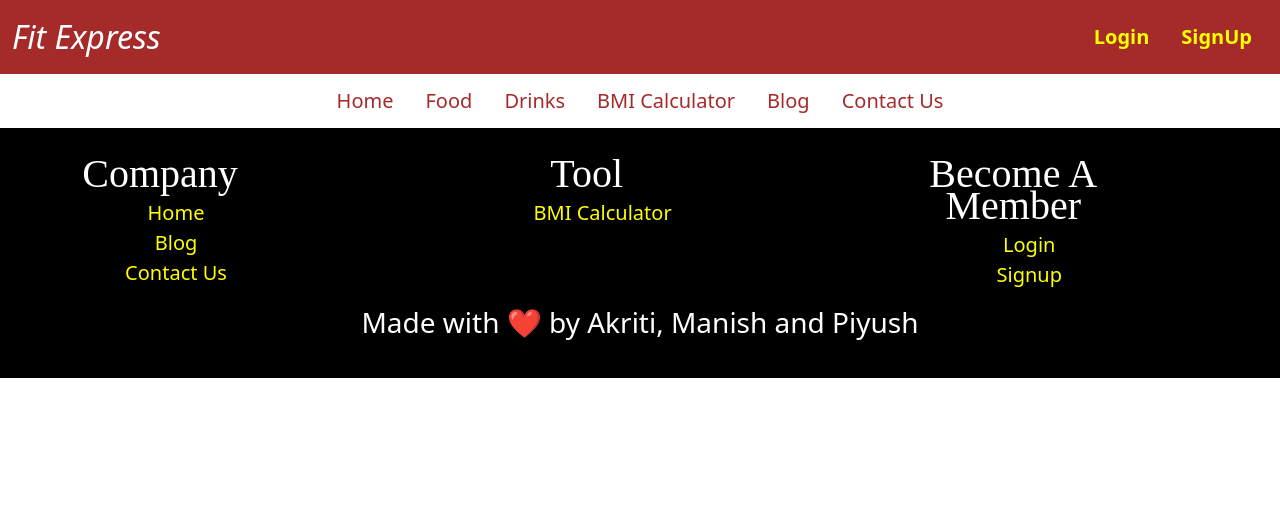
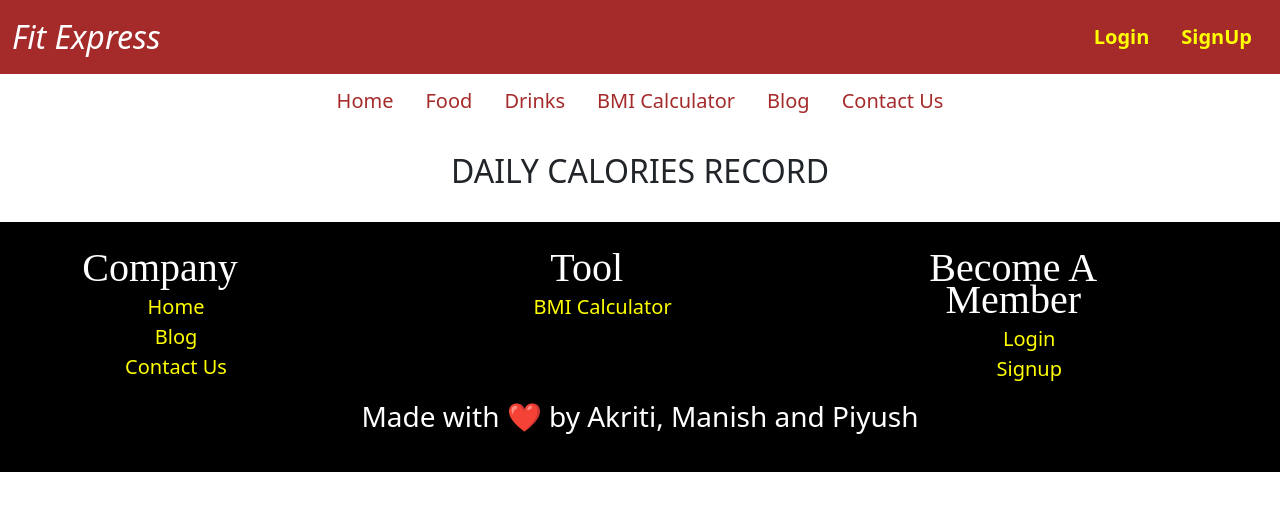
Before and after one commit to Akriti1811/Calorie_Heist_, a React (Create React App) app: page /dailyintake in a window 1280 px wide. Shown: the top 510 px of the page. Built offline with nearby package versions, Linux system fonts and the light colour scheme; no server answers.

Commit message:
Daily intake page added

```diff
--- a/src/App.js
+++ b/src/App.js
@@ -8,13 +8,14 @@ import Drinks from "./Components/Drinks";
 import Profile from "./Components/Profile";
 import Home from "./Components/Home";
 import BMIcal from "./Components/BMIcal";
+import Footer from "./Components/Footer";
+import DailyIntake from "./Components/DailyIntake";
 import './App.css';
 import 'react-toastify/dist/ReactToastify.css'
 import {ToastContainer } from 'react-toastify'
 import RegisteComplete from "./Components/RegisterComplete";
 import {auth} from './firebase';
 import {useDispatch} from 'react-redux';
-import Footer from "./Components/Footer";
 
 
 function App() {
@@ -92,6 +93,12 @@ function App() {
         </div>
         </Route>
 
+        <Route exact path = "/dailyintake">
+        <div className="login">
+          <DailyIntake/>
+        </div>
+        </Route>
+
         <Route exact path = "/register/complete">
           <RegisteComplete />
         </Route>
--- /dev/null
+++ b/src/Components/DailyIntake.js
@@ -0,0 +1,9 @@
+import React from 'react'
+
+export default function DailyIntake() {
+    return (
+        <div>
+            <h2 className="py-4 text-center">DAILY CALORIES RECORD</h2>
+        </div>
+    )
+}
--- a/src/Components/Navbar.js
+++ b/src/Components/Navbar.js
@@ -49,6 +49,9 @@ export default function Navbar() {
                     <Link to='/profile'>
                         <li className="dropdown-item">My Profile</li>
                     </Link>
+                    <Link to='/dailyintake'>
+                        <li className="dropdown-item">Calories Record</li>
+                    </Link>
                         <li className="dropdown-item" onClick={logOutHandler}>LogOut</li>
                     </ul>
                 </div>}
```
